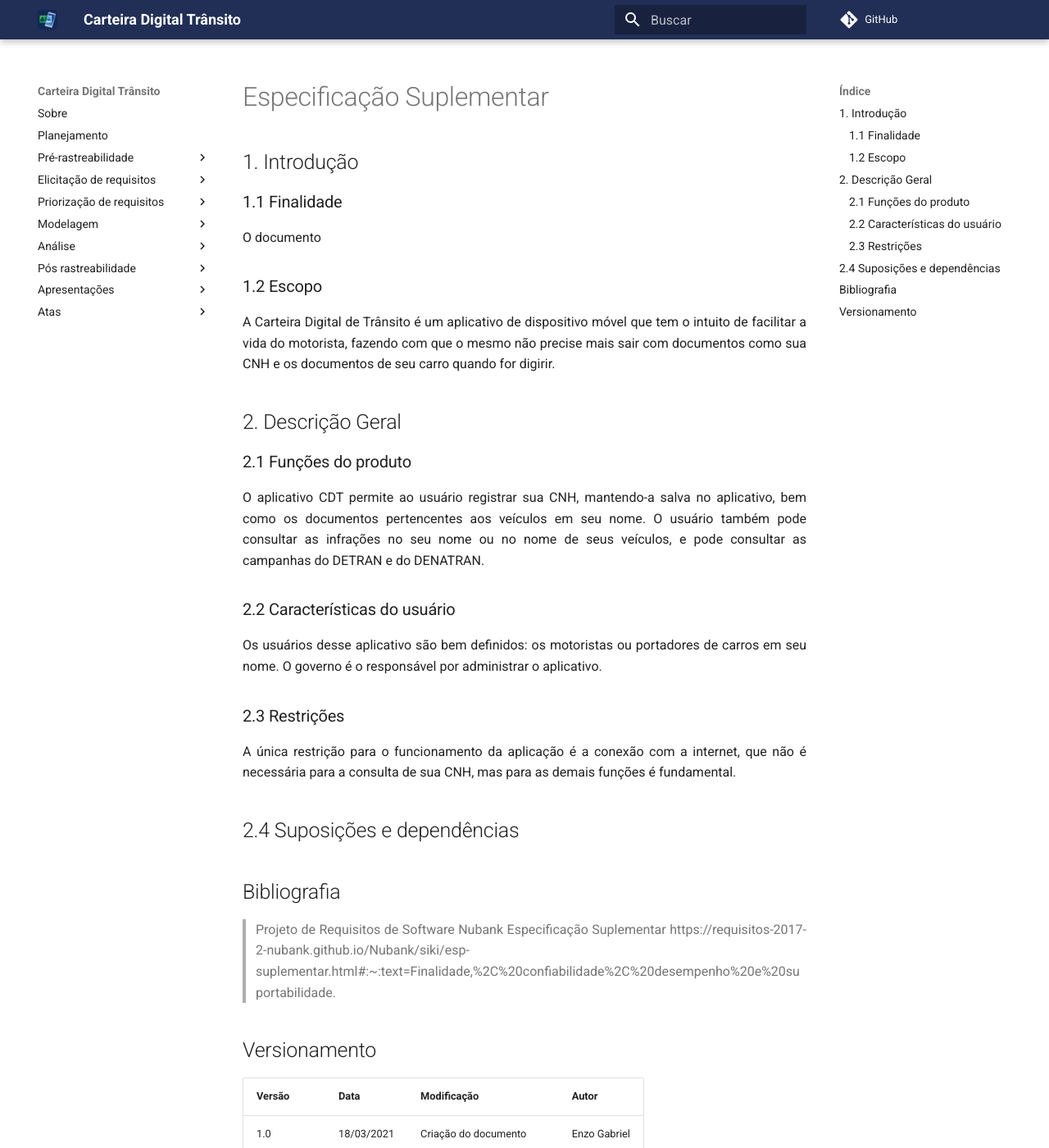
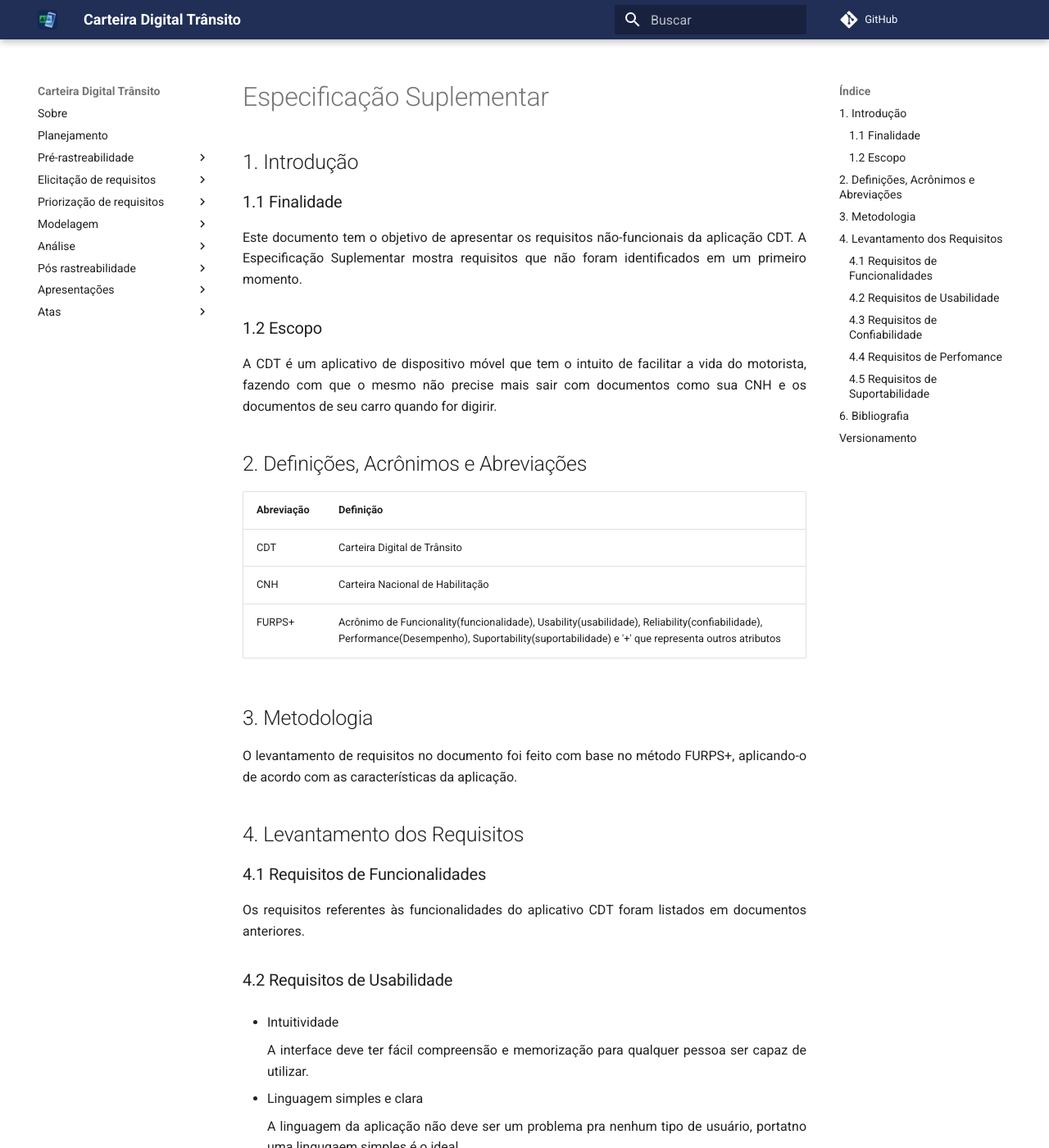
Before and after one commit to sergiosacj/2020.2-CarteiraDigitalTransito, an MkDocs documentation site: the page built from docs/modelagem/especificacao_suplementar.md, in a window 1280 px wide and 1400 px high. Shown: the whole window at 82% size. Built offline with MkDocs 1.6.1 and Material for MkDocs 9.7.7, drawn with Linux system fonts in a browser that asks for light colours; comment, search, counter and statistics services are not loaded; some of the changed text lies outside the part shown.

Commit message:
(#41) Adicionando os requisitos não-funcionais levantados

```diff
--- a/docs/modelagem/especificacao_suplementar.md
+++ b/docs/modelagem/especificacao_suplementar.md
@@ -4,36 +4,95 @@
 
 ### 1.1 Finalidade
 
-O documento
+Este documento tem o objetivo de apresentar os requisitos não-funcionais da aplicação CDT. A Especificação Suplementar mostra requisitos que não foram identificados em um primeiro momento.
 
 ### 1.2 Escopo
 
-A Carteira Digital de Trânsito é um aplicativo de dispositivo móvel que tem o intuito de facilitar a vida do motorista, fazendo com que o mesmo não precise mais sair com documentos como sua CNH e os documentos de seu carro quando for digirir.
+A CDT é um aplicativo de dispositivo móvel que tem o intuito de facilitar a vida do motorista, fazendo com que o mesmo não precise mais sair com documentos como sua CNH e os documentos de seu carro quando for digirir.
 
-## 2. Descrição Geral
+## 2. Definições, Acrônimos e Abreviações
 
-### 2.1 Funções do produto
+| Abreviação | Definição|
+|--|--|
+| CDT | Carteira Digital de Trânsito |
+| CNH | Carteira Nacional de Habilitação |
+| FURPS+ | Acrônimo de Funcionality(funcionalidade), Usability(usabilidade), Reliability(confiabilidade), Performance(Desempenho), Suportability(suportabilidade) e '+' que representa outros atributos |
 
-O aplicativo CDT permite ao usuário registrar sua CNH, mantendo-a salva no aplicativo, bem como os documentos pertencentes aos veículos em seu nome. O usuário também pode consultar as infrações no seu nome ou no nome de seus veículos, e pode consultar as campanhas do DETRAN e do DENATRAN.
+## 3. Metodologia
 
-### 2.2 Características do usuário
+O levantamento de requisitos no documento foi feito com base no método FURPS+, aplicando-o de acordo com as características da aplicação.
 
-Os usuários desse aplicativo são bem definidos: os motoristas ou portadores de carros em seu nome. O governo é o responsável por administrar o aplicativo.
+## 4. Levantamento dos Requisitos
 
-### 2.3 Restrições
+### 4.1 Requisitos de Funcionalidades
 
-A única restrição para o funcionamento da aplicação é a conexão com a internet, que não é necessária para a consulta de sua CNH, mas para as demais funções é fundamental.
+Os requisitos referentes às funcionalidades do aplicativo CDT foram listados em documentos anteriores.
 
-## 2.4 Suposições e dependências
+### 4.2 Requisitos de Usabilidade
 
+* Intuitividade
 
+    A interface deve ter fácil compreensão e memorização para qualquer pessoa ser capaz de utilizar.
 
-## Bibliografia
+* Linguagem simples e clara
 
-> Projeto de Requisitos de Software Nubank Especificação Suplementar https://requisitos-2017-2-nubank.github.io/Nubank/siki/esp-suplementar.html#:~:text=Finalidade,%2C%20confiabilidade%2C%20desempenho%20e%20suportabilidade.
+    A linguagem da aplicação não deve ser um problema pra nenhum tipo de usuário, portatno uma lingugaem simples é o ideal.
+
+* Padrão de cores
+
+    A aplicação deve ter um padrão de cores de telas e botões para não causar confusão em nenhum usuário.
+
+### 4.3 Requisitos de Confiabilidade
+
+* Segurança de dados
+
+    É imprescindível a seguranças dos dados dos usuários, tendo em vista que são dedos pessoais como CPF, número da CNH, CRLV e CRV dos carros em seu nome.
+
+* Login com o sistema gov.br
+
+    Por motivos de segurança na aplicação, o login no sistema deve ser feito com o sistema gov.br, usando as credencias cadastradas no mesmo.
+
+* Avisos de login indesejados
+
+    O sistema deve informar caso a conta de um usuário seja logada em outros dispositivos.
+
+* Multas apresentadas no aplicativo condizentes
+
+    A tela de consulta de multas na aplicação deve ser condizente com as multas registradas no DETRAN.
+
+### 4.4 Requisitos de Perfomance
+
+* Aplicação leve
+
+    Por ser uma aplicação simples, não deve consumir muitos recursos.
+
+* Tempo de resposta
+
+    O tempo de resposta da aplicação deve ser rápido para evitar problema de satisfação dos usuário.
+
+* Funcionamento offline
+
+    O sistema deve ser capaz de mostrar algumas telas offline, como a tela da CNH digital, pois os usuários podem precisar em momentos que não possuam conexão.
+
+### 4.5 Requisitos de Suportabilidade
+
+* Compatibilidade
+
+    A aplicação CDT deve ser capaz de servir usuários de sistema iOS e Android.
+
+* Responsividade
+
+    A aplicação deve ser capz de se ajustar ao tamanho da tela do dispositivo do usuário.
+
+## 6. Bibliografia
+
+> Projeto de Requisitos de Software Nubank Especificação Suplementar. Disponível em: https://requisitos-2017-2-nubank.github.io/Nubank/siki/esp-suplementar.html#:~:text=Finalidade%2C%20confiabilidade%2C%20desempenho%20e%20suportabilidade, acesso em: 18 de Mar. de 2021
+> Projeto de Software Floricultura Beija-flor Especificação Suplementar. Disponível em: https://silo.tips/download/php-software-company-samily-rocha-gois-francisco-luiz-sobrinho-projeto-de-softwa, acesso em: 20 de Mar. de 2021
+>Software Requirements Specification Amazing Lunch Indicator. Disponível em: http://www.cse.chalmers.se/~feldt/courses/reqeng/examples/srs_example_2010_group2.pdf, acesso em: 20 de Mar. de 2021
+
 
 ## Versionamento
 | Versão | Data | Modificação | Autor |
 |--|--|--|--|
 | 1.0 | 18/03/2021 | Criação do documento | Enzo Gabriel |
-| 1.1 | 18/03/2021 | Atualização do documento | Enzo Gabriel |
+| 1.1 | 20/03/2021 | Atualização do documento | Enzo Gabriel |
```
